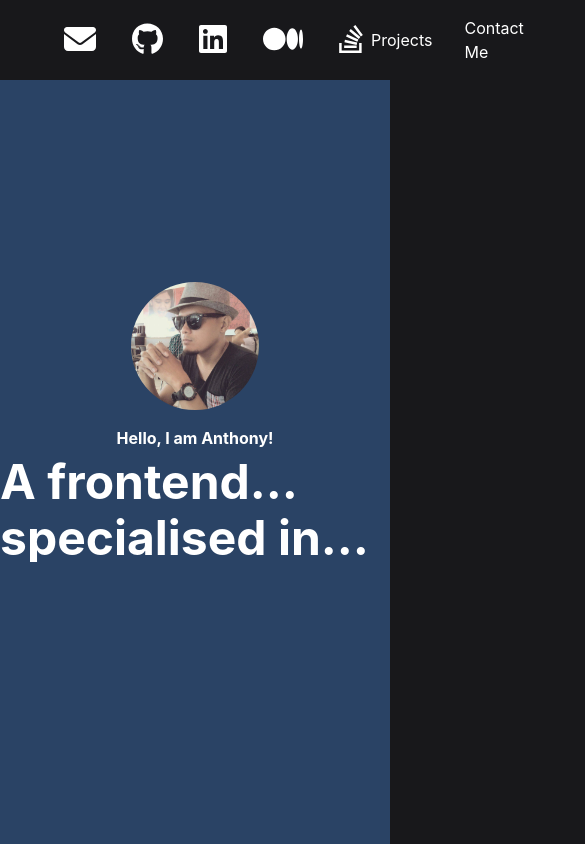
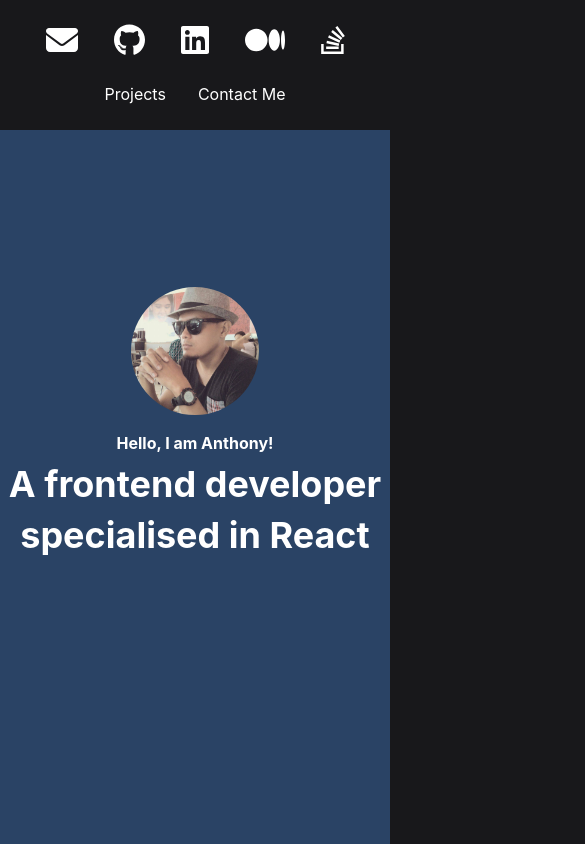
Before and after one commit to tonako13gm/Anthony-Sylvester-Bahinting-Portfolio, a React (Create React App) app in the folder portfolio/: page / in a window 390 px wide. Shown: the top 844 px of the page, 585 px wide, since content can reach past the window. Built offline with nearby package versions, Linux system fonts and the light colour scheme.

Commit message:
modified the site for mobile responsiveness

```diff
--- a/portfolio/src/App.js
+++ b/portfolio/src/App.js
@@ -7,6 +7,7 @@ import Footer from "./components/Footer";
 import { AlertProvider } from "./context/alertContext";
 import Alert from "./components/Alert";
 import './App.css';
+import { Container } from '@chakra-ui/react'
 
 function App() {
   return (
--- a/portfolio/src/components/ContactMeSection.js
+++ b/portfolio/src/components/ContactMeSection.js
@@ -16,7 +16,6 @@ import * as Yup from 'yup';
 import FullScreenSection from "./FullScreenSection";
 import useSubmit from "../hooks/useSubmit";
 import {useAlertContext} from "../context/alertContext";
-import { complex } from "framer-motion";
 
 const LandingSection = () => {
   const {isLoading, response, submit} = useSubmit();
@@ -67,7 +66,7 @@ const LandingSection = () => {
       py={16}
       spacing={8}
     >
-      <VStack w="1024px" p={32} alignItems="flex-start">
+      <VStack p={1} alignItems="flex-start" width={{base:'90vw', md:'80vw', lg:'60vw'}}>
         <Heading as="h1" id="contactme-section">
           Contact me
         </Heading>
--- a/portfolio/src/components/Header.js
+++ b/portfolio/src/components/Header.js
@@ -1,4 +1,3 @@
-import React, { useEffect, useRef } from "react";
 import { FontAwesomeIcon } from "@fortawesome/react-fontawesome";
 import { faEnvelope } from "@fortawesome/free-solid-svg-icons";
 import {
@@ -7,8 +6,7 @@ import {
   faMedium,
   faStackOverflow,
 } from "@fortawesome/free-brands-svg-icons";
-import { Box, HStack } from "@chakra-ui/react";
-import { px } from "framer-motion";
+import { Box, HStack, Stack } from "@chakra-ui/react";
 
 const socials = [
   {
@@ -37,7 +35,7 @@ function Navigation(props) {
   const navList = props.data.map(navItem =>
     <li class="navIcons">
       <a href={navItem.url} target="_blank">
-        <FontAwesomeIcon icon={navItem.icon} size="2x" />
+        <FontAwesomeIcon icon={navItem.icon} size='2x'/>
       </a>
     </li>
   );
@@ -72,15 +70,16 @@ const Header = () => {
       zIndex="10000"
     >
       <Box color="white" maxWidth="1280px" margin="0 auto">
-        <HStack
+        <Stack
+          direction={{ base:'column', md:'row'}}
           px={16}
-          py={4}
-          justifyContent="space-between"
-          alignItems="center"
+          py={{base:'6', md:'4'}}
+          justifyContent={{base:'flex-end', md:'space-between'}}
+          alignItems={{base:'center'}}
         >
           <nav>
             {/* Add social media links based on the `socials` data */}
-            <HStack spacing={9}>
+            <HStack spacing={9} pb={{base:'4', md:'0'}}>
               <Navigation data={socials} />
             </HStack>
           </nav>
@@ -91,7 +90,7 @@ const Header = () => {
               {<a class="navIcons" onClick={handleClick} href="#contactme-section">Contact Me</a>}
             </HStack>
           </nav>
-        </HStack>
+        </Stack>
       </Box>
     </Box>
   );
--- a/portfolio/src/components/LandingSection.js
+++ b/portfolio/src/components/LandingSection.js
@@ -22,10 +22,10 @@ const LandingSection = () => (
         <Heading as='h1' size='1xl' noOfLines={1}>
           {greeting}
         </Heading>
-        <Heading as='h1' size='3xl' noOfLines={1}>
+        <Heading as='h1' size={{base:'2xl', md:'3xl'}} noOfLines={1}>
           {bio1}
         </Heading>
-        <Heading as='h1' size='3xl' noOfLines={1}>
+        <Heading as='h1' size={{base:'2xl', md:'3xl'}} noOfLines={1}>
           {bio2}
         </Heading>
       </VStack>
```
Lines whose indentation alone changed are shown as unchanged.
